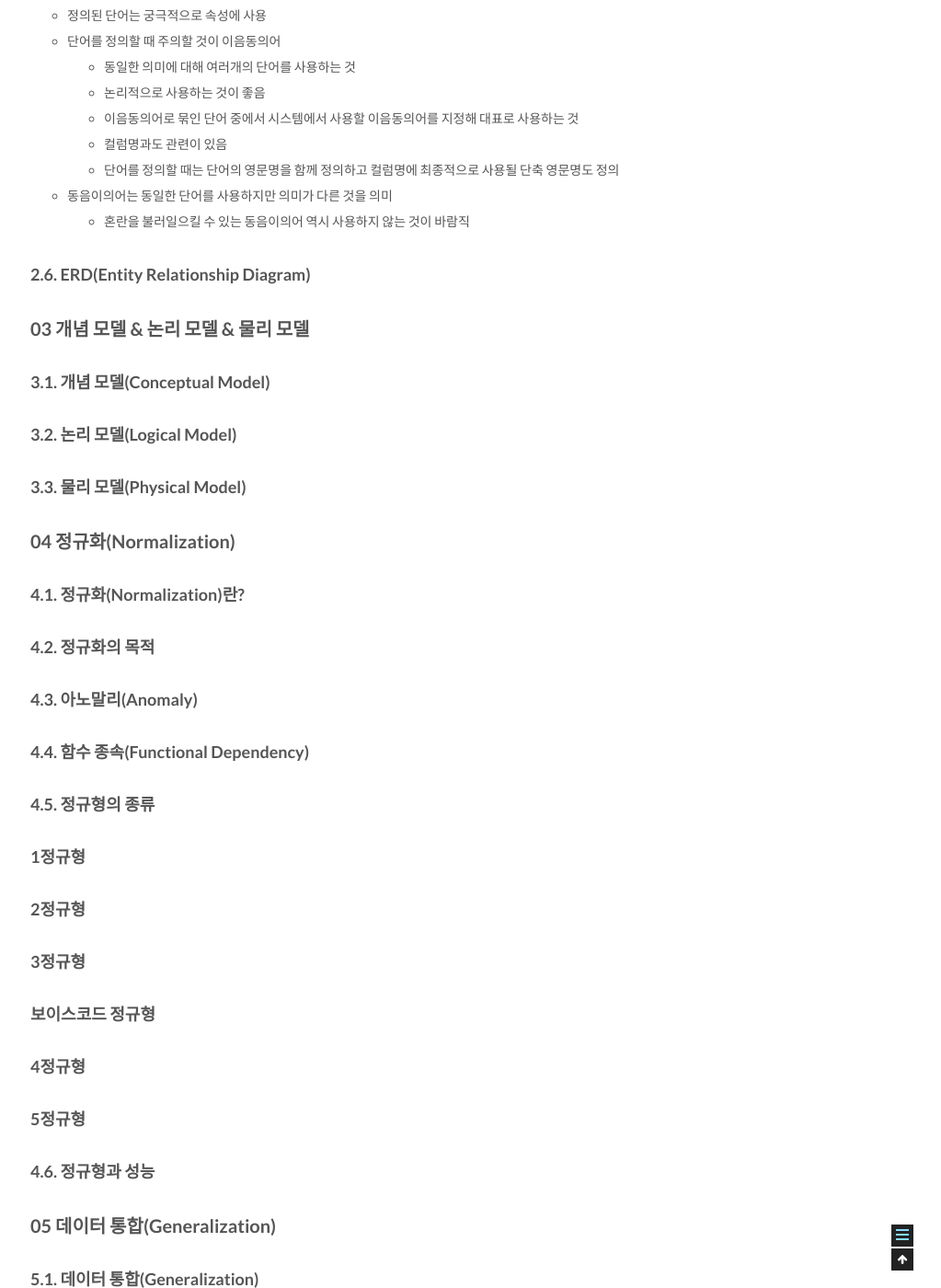
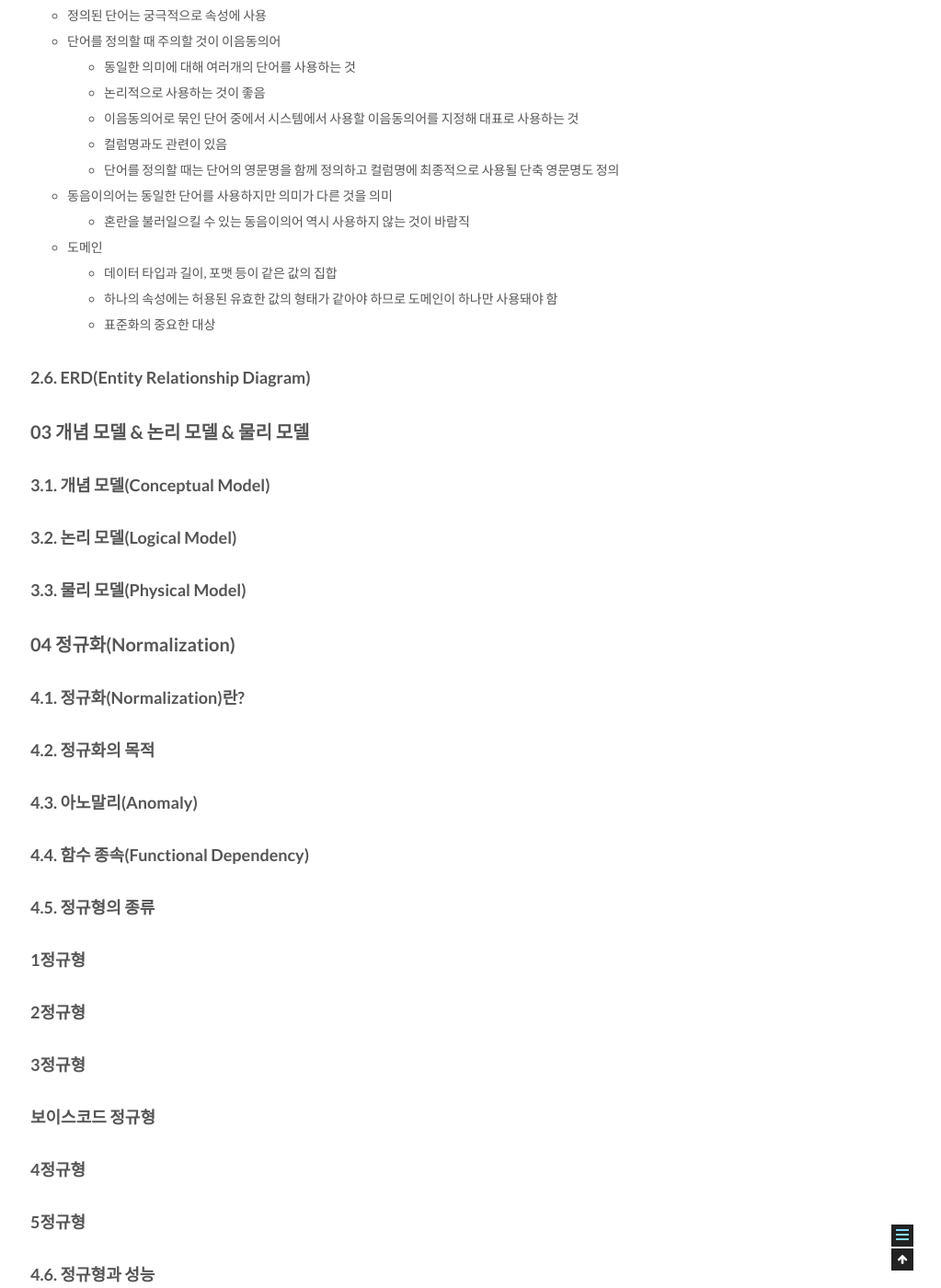
Before and after one commit to csj4032/csj4032.github.io, a Jekyll site: the page built from _posts/2018-05-02-관계형데이터모델링프리미엄가이드.md, in a window 1280 px wide and 1400 px high, scrolled down 4906 px. Shown: the whole window at 92% size, without its empty margins (257-1280 px from the left). Built offline with Jekyll 4.4.1, drawn with Linux system fonts in a browser that asks for light colours; comment, search, counter and statistics services are not loaded.

Commit message:
관계형 데이터 베이스 모델링 포스팅 수정

```diff
--- a/_posts/2018-05-02-관계형데이터모델링프리미엄가이드.md
+++ b/_posts/2018-05-02-관계형데이터모델링프리미엄가이드.md
@@ -143,6 +143,10 @@ comments: true
   * 단어를 정의할 때는 단어의 영문명을 함께 정의하고 컬럼명에 최종적으로 사용될 단축 영문명도 정의
 * 동음이의어는 동일한 단어를 사용하지만 의미가 다른 것을 의미
   * 혼란을 불러일으킬 수 있는 동음이의어 역시 사용하지 않는 것이 바람직
+* 도메인
+  * 데이터 타입과 길이, 포맷 등이 같은 값의 집합
+  * 하나의 속성에는 허용된 유효한 값의 형태가 같아야 하므로 도메인이 하나만 사용돼야 함
+  * 표준화의 중요한 대상
 
 ### 2.6. ERD(Entity Relationship Diagram)
 
```
